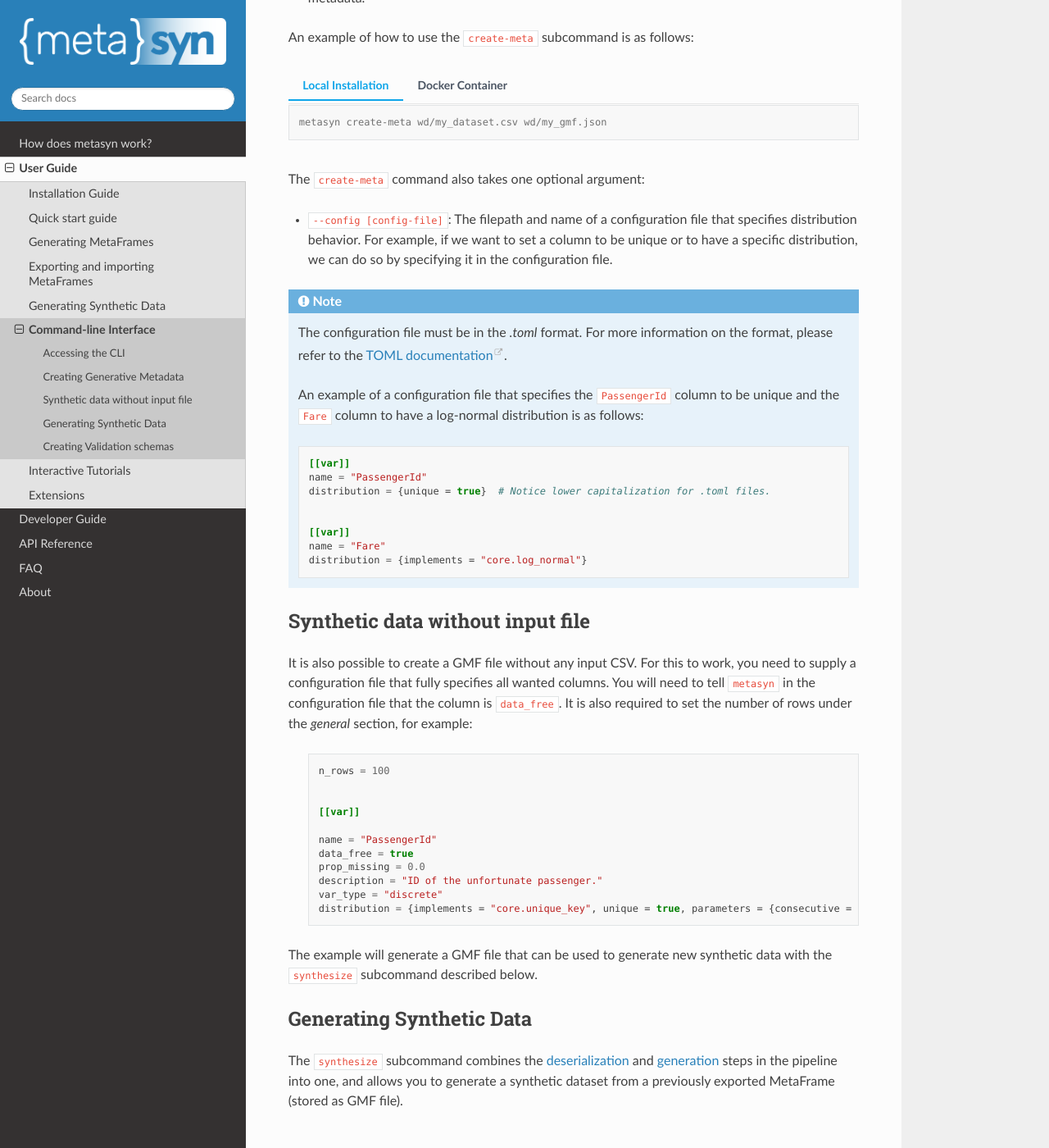
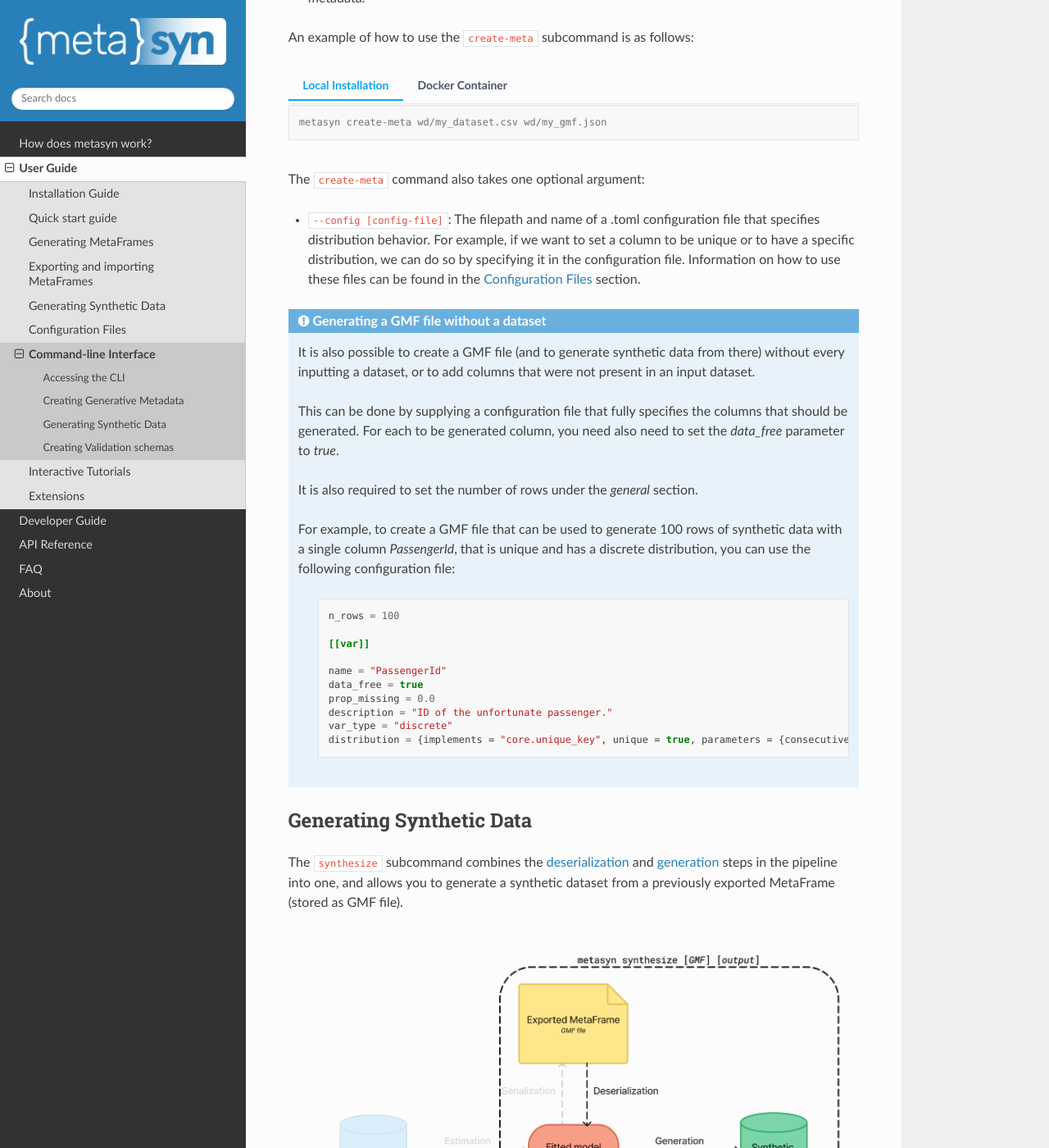
Before and after one commit to sodascience/metasyn, a Sphinx documentation site: the page built from docs/source/usage/cli.rst, in a window 1280 px wide and 1400 px high, scrolled down 2693 px. Shown: the whole window at 82% size. Built offline with Sphinx 7.4.7 and the Read the Docs theme 2.0.0, drawn with Linux system fonts in a browser that asks for light colours.

Commit message:
starts work on config files doc

```diff
--- a/docs/source/usage/cli.rst
+++ b/docs/source/usage/cli.rst
@@ -130,48 +130,30 @@ An example of how to use the ``create-meta`` subcommand is as follows:
 
 The ``create-meta`` command also takes one optional argument:
 
-* ``--config [config-file]``: The filepath and name of a configuration file that specifies distribution behavior. For example, if we want to set a column to be unique or to have a specific distribution, we can do so by specifying it in the configuration file.
+* ``--config [config-file]``: The filepath and name of a .toml configuration file that specifies distribution behavior. For example, if we want to set a column to be unique or to have a specific distribution, we can do so by specifying it in the configuration file. Information on how to use these files can be found in the :doc:`/usage/config_files` section.
 
-.. note::
+.. admonition:: Generating a GMF file without a dataset
 
-   The configuration file must be in the `.toml` format. For more information on the format, please refer to the `TOML documentation <https://toml.io/en/>`_.
+   It is also possible to create a GMF file (and to generate synthetic data from there) without every inputting a dataset, or to add columns that were not present in an input dataset.
 
-   An example of a configuration file that specifies the ``PassengerId`` column to be unique and the ``Fare`` column to have a log-normal distribution is as follows:
+   This can be done by supplying a configuration file that fully specifies the columns that should be generated. For each to be generated column, you need also need to set the `data_free` parameter to `true`.
 
-   .. code-block:: toml
+   It is also required to set the number of rows under the `general` section.
 
-      [[var]]
-      name = "PassengerId"
-      distribution = {unique = true}  # Notice lower capitalization for .toml files.
+   For example, to create a GMF file that can be used to generate 100 rows of synthetic data with a single column `PassengerId`, that is unique and has a discrete distribution, you can use the following configuration file:
 
+      .. code-block:: toml
 
-      [[var]]
-      name = "Fare"
-      distribution = {implements = "core.log_normal"}
+         n_rows = 100
 
-Synthetic data without input file
----------------------------------
+         [[var]]
 
-It is also possible to create a GMF file without any input CSV. For this to work, you need to supply a configuration
-file that fully specifies all wanted columns. You will need to tell ``metasyn`` in the configuration file that the
-column is ``data_free``. It is also required to set the number of rows under the `general` section, for example:
-
-   .. code-block:: toml
-
-      n_rows = 100
-
-
-      [[var]]
-
-      name = "PassengerId"
-      data_free = true
-      prop_missing = 0.0
-      description = "ID of the unfortunate passenger."
-      var_type = "discrete"
-      distribution = {implements = "core.unique_key", unique = true, parameters = {consecutive = 1, low = 0}}
-
-The example will generate a GMF file that can be used to generate new synthetic data with the ``synthesize``
-subcommand described below.
+         name = "PassengerId"
+         data_free = true
+         prop_missing = 0.0
+         description = "ID of the unfortunate passenger."
+         var_type = "discrete"
+         distribution = {implements = "core.unique_key", unique = true, parameters = {consecutive = 1, low = 0}}
 
 
 Generating Synthetic Data
@@ -233,6 +215,8 @@ The ``synthesize`` command also takes two optional arguments:
    The ``output`` is required unless ``--preview`` is used.
 
 
+
+
 Creating Validation schemas
 ---------------------------
 
--- a/docs/source/usage/generating_metaframes.rst
+++ b/docs/source/usage/generating_metaframes.rst
@@ -139,10 +139,14 @@ The parameter **dist_providers** determines which plug-ins should be loaded and
 is what most users will probably want. It can be helpful for reproducibility to specify which providers were used. The distributions that are available through the `metasyn`
 package itself (without installing any plug-ins) is called "builtin".
 
-
 privacy
 ^^^^^^^^^
 **privacy** allows you to set the global privacy level for synthetic data generation. If it's not provided, the function defaults it to ``None``.
 
 .. warning::
     Privacy features (such as differential privacy or other forms of disclosure control) are currently under active development. More information on currently available extensions can be found in the :doc:`/usage/extensions` section.
+
+
+Config Files
+^^^^^^^^^^^^
+It is also possible specify variable specifications, distribution providers and privacy levels through a .toml config file. This is mostly intended for working with the :doc:`/usage/cli`, but can also be used in the Python API. Information on how to use config files can be found in the :doc:`/usage/config_files` section.
--- a/docs/source/usage/usage.rst
+++ b/docs/source/usage/usage.rst
@@ -13,6 +13,7 @@ information on installation, quickstart, tutorials and information on the core f
    generating_metaframes
    exporting_metaframes
    generating_synthetic_data
+   config_files
    cli
    interactive_tutorials
    extensions
```
Also changed, not shown: docs/source/usage/config_files.rst (added, +83 -0 lines).
